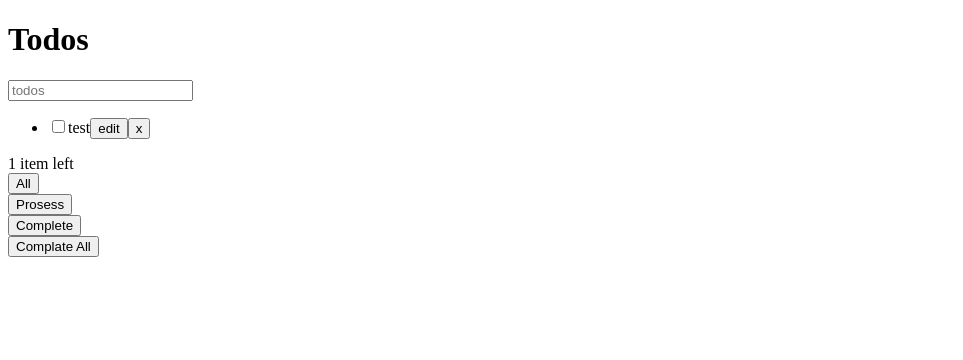
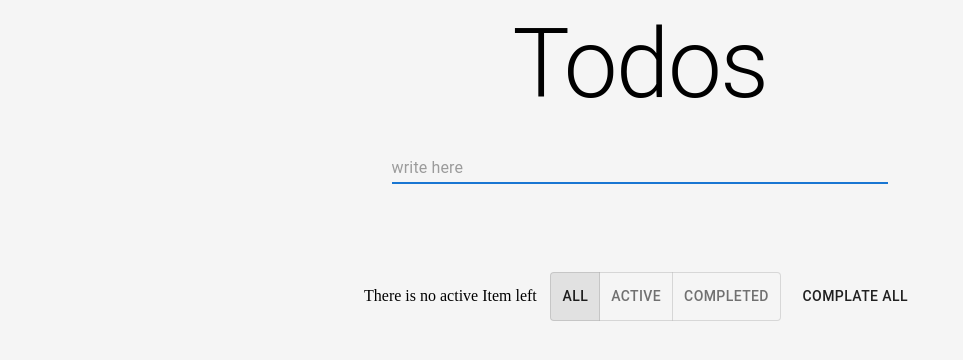
Before and after one commit to Lysimachia/vanila-react-study, a React app: page / in a window 1280 px wide. Shown: the top 360 px of the page, without its empty margins (0-963 px from the left). Built offline with nearby package versions, Linux system fonts and the light colour scheme.

Commit message:
add material UI

```diff
--- a/package.json
+++ b/package.json
@@ -10,6 +10,11 @@
         "start": "webpack-dev-server --open"
     },
     "dependencies": {
+        "@emotion/react": "^11.7.0",
+        "@emotion/styled": "^11.6.0",
+        "@fontsource/roboto": "^4.5.1",
+        "@mui/icons-material": "^5.2.0",
+        "@mui/material": "^5.2.2",
         "react": "17.0.2",
         "react-dom": "^17.0.2"
     },
--- a/src/Filter.tsx
+++ b/src/Filter.tsx
@@ -1,11 +1,16 @@
-import React from 'react'
+import React, { useState } from 'react'
 import { Todo } from './global'
+import Box from '@mui/material/Box';
+import Button from '@mui/material/Button';
+import ToggleButton from '@mui/material/ToggleButton';
+import ToggleButtonGroup from '@mui/material/ToggleButtonGroup';
 interface FilterProps {
   todos: Todo[];
   deleteAllTodos: () => void;
 }
 
 function Filter({todos, deleteAllTodos}: FilterProps) {
+  const [ filter, setFilter ] = useState('all')
   let message = '';
   if(todos.length === 0) {
     message = 'There is no active Item left';
@@ -18,17 +23,25 @@ function Filter({todos, deleteAllTodos}: FilterProps) {
   }
 
   return (
-    <>
-      <div>
-        <span>{message}</span>
-        <div><button type="button">All</button></div>
-        <div><button type="button">Prosess</button> </div>
-        <div><button type="button">Complete</button> </div>
-      </div>
-      <div>
-        <button onClick={() => deleteAllTodos()}>Complate All</button>
-      </div>
-    </>
+    <section className="filter">
+        <Box
+          sx={{
+            display: 'flex',
+            justifyContent: 'space-between',
+            alignItems: 'center'
+          }}
+        >
+          <span>{message}</span>
+           <ToggleButtonGroup value={filter}>
+            <ToggleButton value="all">All</ToggleButton>
+            <ToggleButton value="active" >Active</ToggleButton>
+            <ToggleButton value="completed">Completed</ToggleButton>
+          </ToggleButtonGroup>
+          <span>
+          <Button onClick={() => deleteAllTodos()} sx={{ color: 'text.primary' }}>Complate All</Button>
+        </span>
+        </Box>
+    </section>
   )
 }
 
--- a/src/NewTodoInput.tsx
+++ b/src/NewTodoInput.tsx
@@ -1,5 +1,6 @@
 import React, { useState } from 'react'
 import { Todo } from './global'
+import Input from '@mui/material/Input';
 
 interface NewTodoInputProps {
   addTodo: (text: string) => void;
@@ -20,9 +21,17 @@ function NewTodoInput({ addTodo }: NewTodoInputProps) {
   }
 
   return (
-    <div>
-      <input placeholder="todos" value={newTodo} onChange={handleChange} onKeyDown={handleKeyDown} />
-    </div>
+    <section className="new-todo">
+      <Input
+        fullWidth
+        autoFocus
+        sx={{ mx: 'auto', my: 4, width: '90%' }}
+        placeholder="write here"
+        value={newTodo}
+        onChange={handleChange}
+        onKeyDown={handleKeyDown}
+      />
+    </section>
   )
 }
 
--- a/src/TodoList.tsx
+++ b/src/TodoList.tsx
@@ -1,6 +1,17 @@
 import React, { useState } from 'react';
 import { Todo }from './global';
-import './style.css';
+import IconButton from '@mui/material/IconButton';
+import EditIcon from '@mui/icons-material/Edit';
+import DeleteIcon from '@mui/icons-material/Delete';
+import Checkbox from '@mui/material/Checkbox';
+import Box from '@mui/material/Box';
+import List from '@mui/material/List';
+import ListItem from '@mui/material/ListItem';
+import ListItemButton from '@mui/material/ListItemButton';
+import ListItemText from '@mui/material/ListItemText';
+import ListItemIcon from '@mui/material/ListItemIcon';
+import TextField from '@mui/material/TextField';
+import SaveIcon from '@mui/icons-material/Save';
 interface TodoItemProps {
   todo: Todo;
   deleteTodo: (id: number) => void;
@@ -26,22 +37,60 @@ function TodoItem ({ todo, deleteTodo, completeTodo, activeTodo, editTodo }:Todo
   }
 
   return (
-    <li>
-      <input
-        type="checkbox"
-        checked={completed ? true : false}
-        onChange={() => completeTodo(id, status)}
-      />
-      {
-        editMode ?
-        <input type="text" value={change} onChange={handleChange} onKeyDown={handleKeyDown}/>
-        : <label className={active ? 'active' : null} onClick={() => activeTodo(id)}>{text}</label>
-      }
-      <span>
-        <button onClick={() => setEditMode(!editMode)}>edit</button>
-        <button onClick={() => deleteTodo(id)}>x</button>
-      </span>
-    </li>
+    <ListItem
+      sx={{ width:'100%' }}
+      className="todo-item"
+    >
+      <ListItemButton
+        onClick={() => completeTodo(id, status)}
+        sx={{ width:'80%' }}
+      >
+        <ListItemIcon >
+          <Checkbox
+            edge="start"
+            checked={completed ? true : false}
+            tabIndex={-1}
+            disableRipple
+          />
+        </ListItemIcon>
+        {
+          editMode ?
+          <TextField
+            fullWidth
+            value={change}
+            variant="standard"
+            onChange={handleChange}
+            onKeyDown={handleKeyDown}
+            className="edit-input"
+          />
+          :<ListItemText
+            className={active ? 'active' : null}
+            primary={text}
+          />
+        }
+      </ListItemButton>
+
+      <ListItemButton
+        aria-label="edit"
+        onClick={() => {
+          setEditMode(!editMode);
+          editTodo(id, text);
+          }} >
+        {
+          editMode
+          ? <SaveIcon />
+          : <EditIcon />
+        }
+      </ListItemButton>
+
+      <ListItemButton
+        aria-label="delete"
+        onClick={() => deleteTodo(id)}
+      >
+        <DeleteIcon />
+      </ListItemButton>
+
+    </ListItem>
   )
 }
 
@@ -55,7 +104,8 @@ interface TodoListProps {
 
 function TodoList({ todos, deleteTodo, completeTodo, activeTodo, editTodo }: TodoListProps) {
   return (
-    <ul>
+    <section className="todo-list">
+      <List sx={{ mb: 5 }}>
       {
         todos.map((todo) => (
           <TodoItem
@@ -68,7 +118,9 @@ function TodoList({ todos, deleteTodo, completeTodo, activeTodo, editTodo }: Tod
           />
         ))
       }
-    </ul>
+      </List>
+    </section>
+
   )
 }
 
--- a/src/index.tsx
+++ b/src/index.tsx
@@ -4,9 +4,13 @@ import NewTodoInput from './NewTodoInput';
 import TodoList from './TodoList';
 import Filter from './Filter';
 import { Todo } from './global'
+import Container from '@mui/material/Container';
+import Box from '@mui/material/Box';
+import Typography from '@mui/material/Typography';
+import './style.css'
 
 function App() {
-  const initValue: Array<Todo> = [{ id: Date.now(), text: 'test', active: false,completed: false}];
+  const initValue: Array<Todo> = [];
   const [todos, setTodos] = useState<Array<Todo>>(initValue);
 
   const addTodo = (text: string) => {
@@ -35,8 +39,8 @@ function App() {
 
 
   return (
-    <>
-      <h1>Todos</h1>
+    <Container maxWidth="sm" sx={{ textAlign: "center", p: 0}}>
+      <Typography variant="h1" component="div">Todos</Typography>
       <NewTodoInput addTodo={addTodo} />
       <TodoList
         todos={todos}
@@ -49,7 +53,7 @@ function App() {
         todos={todos}
         deleteAllTodos={deleteAllTodos}
         />
-    </>
+    </Container>
   )
 }
 ReactDOM.render(<App />, document.getElementById("app"));
--- a/src/style.css
+++ b/src/style.css
@@ -1,3 +1,7 @@
-.active {
-    font-weight: bold;
+/* ul {
+    list-style: none;
+} */
+
+body {
+    background: #f5f5f5;
 }
```
Also changed, not shown: 2 other files (tests, documents, lock files or other folders).
